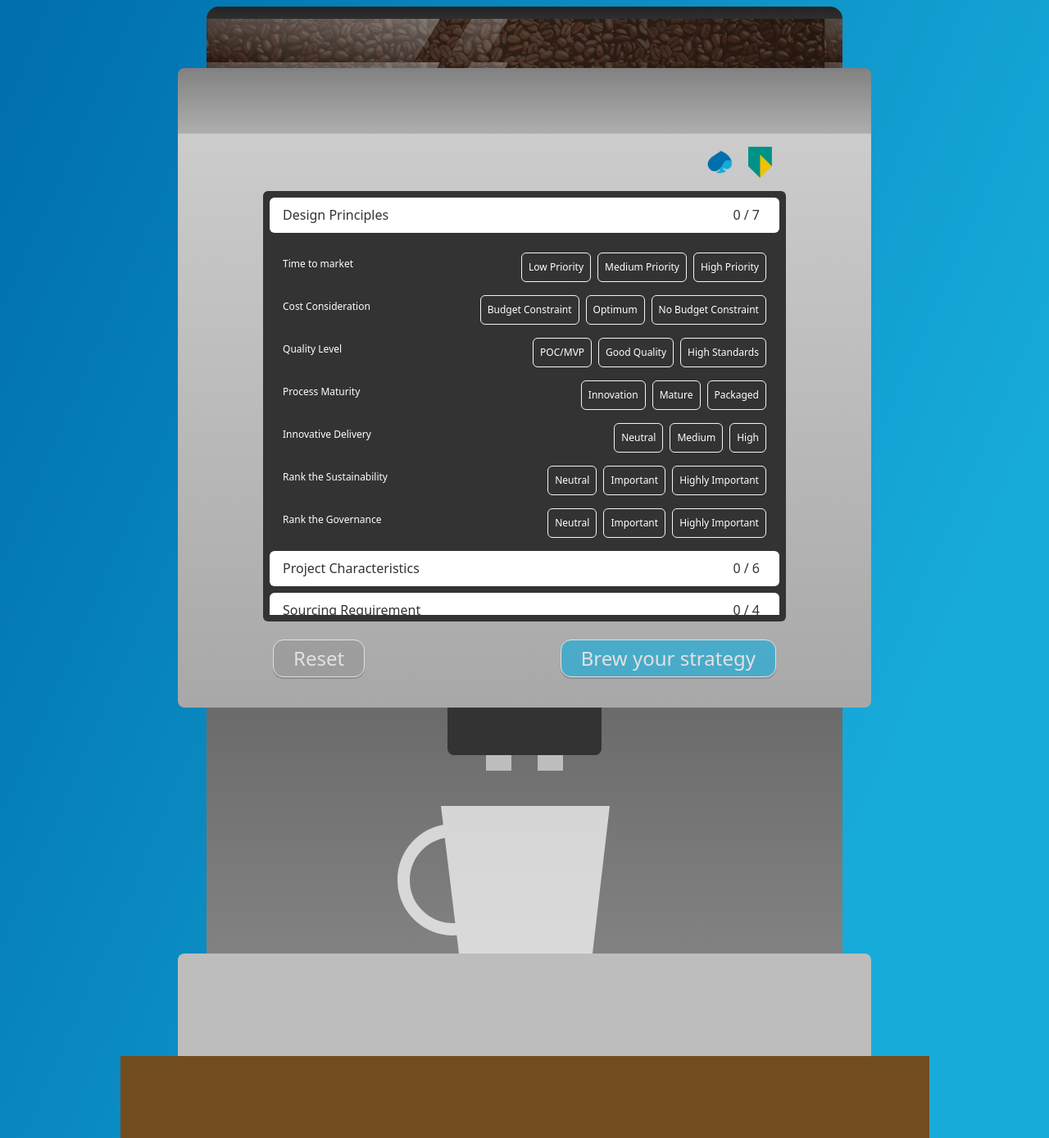
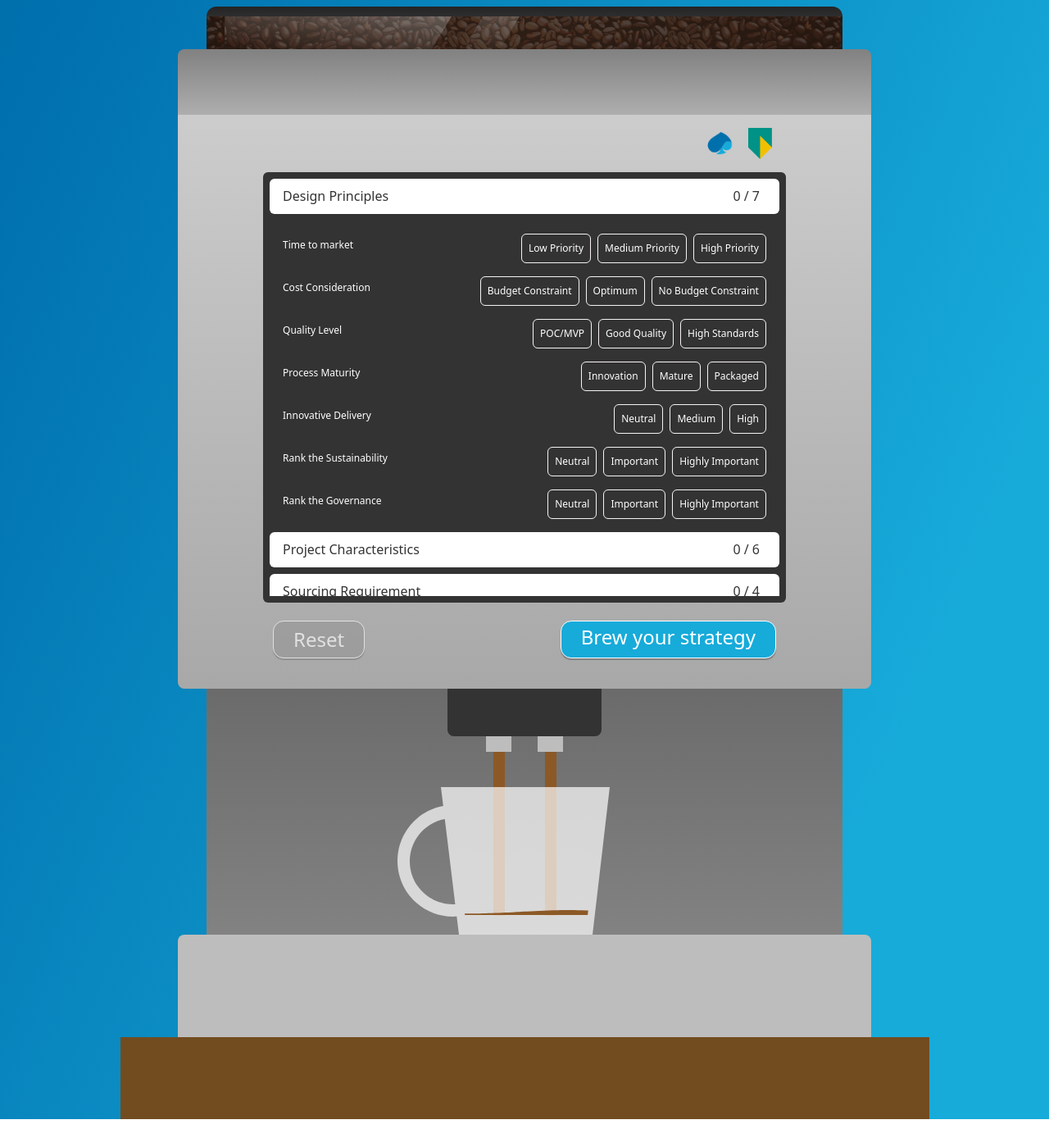
Before and after one commit to JMLatino/RightShore, a Vue app: page / in a window 1280 px wide. Shown: the whole page at 82% size. After the commit the page ends 1365 px from the top, so only its background shows below. Built offline with nearby package versions, Linux system fonts and the light colour scheme.

Commit message:
animation on fleek

```diff
--- a/src/App.vue
+++ b/src/App.vue
@@ -25,6 +25,8 @@
             </div>
           </div>
           <div class="middle-machine col-11 position-relative">
+            <div class="pour"></div>
+            <div class="pour"></div>
             <div class="outlets col-3 mx-auto position-relative">
               <div class="col-6 position-absolute top-100 start-50 translate-middle">
                 <div class="col-4 position-absolute"></div>
@@ -38,22 +40,24 @@
                   <path
                     d="M259 0H53L55.8218 23.0874C24.0777 28.8271 0 56.6017 0 90C0 127.555 30.4446 158 68 158C69.4425 158 70.8746 157.955 72.2948 157.867L75 180H238L259 0ZM57.7548 38.9028L70.4677 142.918C69.4854 142.972 68.496 143 67.5 143C38.5051 143 15 119.495 15 90.5C15 64.835 33.4162 43.4713 57.7548 38.9028Z"
                     fill="white" fill-opacity="0.7" />
-                  <clipPath id="coffee">
-                    <path d="M70 49H244L232.139 156H82.2489L70 49Z" fill="#3D2518" />
-                  </clipPath>
 
-                  <g clip-path="url(#coffee)">
+                  <mask id="coffee">
+                    <rect width="100%" height="100%" fill="black" />
+                    <path d="M70 49H244L232.139 156H82.2489L70 49Z" fill="white" />
+                  </mask>
+
+                  <g mask="url(#coffee)">
                     <g class="fill">
-                      <path id="waveShape" d="M300,300V2.5c0,0-0.6-0.1-1.1-0.1c0,0-25.5-2.3-40.5-2.4c-15,0-40.6,2.4-40.6,2.4
-    c-12.3,1.1-30.3,1.8-31.9,1.9c-2-0.1-19.7-0.8-32-1.9c0,0-25.8-2.3-40.8-2.4c-15,0-40.8,2.4-40.8,2.4c-12.3,1.1-30.4,1.8-32,1.9
-    c-2-0.1-20-0.8-32.2-1.9c0,0-3.1-0.3-8.1-0.7V300H300z" />
+                      <path id="waveShape"
+                        d="M395 300V2.5C395 2.5 394.02 2.4 393.203 2.4C393.203 2.4 351.553 0.1 327.053 0C302.553 0 260.74 2.4 260.74 2.4C240.65 3.5 211.25 4.2 208.637 4.3C205.37 4.2 176.46 3.5 156.37 2.4C156.37 2.4 114.23 0.1 89.73 0C65.23 0 23.09 2.4 23.09 2.4C3 3.5 -26.5633 4.2 -29.1767 4.3C-32.4433 4.2 -61.8433 3.5 -81.77 2.4C-81.77 2.4 -86.8333 2.1 -95 1.7V300H395Z" />
                     </g>
-                    <foreignObject x="100" y="100" width="115" height="50">
-                      <h4 id="recommendation" class="text-light text-center fw-bold" xmlns="http://www.w3.org/1999/xhtml">
-                      </h4>
+                    <foreignObject x="83" y="57" width="150" height="150">
+                      <p id="recommendation" class="text-center fw-bold" xmlns="http://www.w3.org/1999/xhtml">
+                      </p>
                     </foreignObject>
                   </g>
                 </svg>
+
               </div>
             </div>
             <!-- <img id="cappuccino" src="./assets/cappuccino.svg" alt="Cappuccino"> -->
@@ -97,15 +101,16 @@ html {
 }
 
 .lid {
-  height: 15px;
+  height: 12px;
   background: linear-gradient(180deg, #242424 0%, #2E2E2E 100%);
   border-top-left-radius: 20px;
   border-top-right-radius: 20px;
 }
 
 .beans {
-  height: 60px;
+  height: 40px;
   background: url('assets/coffeebeans.png');
+  background-position: 100% 100%;
 }
 
 svg#espresso,
@@ -130,6 +135,7 @@ svg#espresso,
 }
 
 .top-machine {
+  z-index: 1;
   background: linear-gradient(180deg, #CCCCCC 0%, #A8A8A8 100%);
   height: 700px;
   border-bottom-left-radius: 8px;
@@ -177,6 +183,7 @@ svg#espresso,
 }
 
 .outlets {
+  z-index: 1;
   height: 58px;
   background: #333333;
   border-radius: 0px 0px 8px 8px;
@@ -203,6 +210,10 @@ label,
   color: white;
 }
 
+#recommendation {
+  color: #d6d6d6;
+}
+
 @keyframes zoom-in-zoom-out {
   0% {
     transform: scale(0.5, 0.5);
@@ -219,26 +230,70 @@ label,
   animation-name: coffeeFill;
   animation-iteration-count: infinite;
   animation-timing-function: cubic-bezier(.2, .6, .8, .4);
-  animation-duration: 10s;
+  animation-duration: 5s;
   animation-fill-mode: forwards;
 }
 
-#coffee-cup .animate {
+#coffee-cup #waveShape {
+  animation-name: animate;
+  animation-iteration-count: infinite;
+  animation-timing-function: ease;
+  animation-duration: 1.2s;
+  fill: #8C5926;
+}
+
+.pour {
+  width: 14px;
+  height: 277px;
+  position: absolute;
+  bottom: 0;
+  top: 0;
+  background: #8C5926;
+  animation-name: pourAction;
   animation-timing-function: linear;
-  animation-duration: 0.5s;
-  fill: #8C5926;
-  stroke: #3D2518;
-  stroke-width: 10px;
+  animation-duration: 0.25s;
 }
+
+.pour:nth-child(1) {
+  left: 45.1%;
+}
+
+.pour:nth-child(2) {
+  left: 53.2%;
+}
+
+#recommendation {
+  color: #d6d6d6;
+}
+
 
 @keyframes coffeeFill {
   0% {
-    transform: translate(100px, 150px);
+    transform: translate(0, 150px);
   }
 
   100% {
-    transform: translate(0px, -15px);
+    transform: translate(0, -15px);
   }
 }
 
+@keyframes animate {
+  0% {
+    transform: translate(-150px, 0);
+  }
+
+  100% {
+    transform: translate(0, 0);
+  }
+}
+
+@keyframes pourAction {
+  0% {
+    transform: translateY(-100%);
+  }
+
+  100% {
+    transform: translateY(0);
+  }
+}
 </style>
--- a/src/assets/questions.json
+++ b/src/assets/questions.json
@@ -108,37 +108,32 @@
     "entries": [
       {
         "id": 18,
-        "question" : "Local core system or a R&D project",
-		    "answers"  : ["Yes", "No"]
-      },
-      {
-        "id": 19,
         "question" : "Required language",
 		    "answers"  : ["Dutch", "English"]
       },
       {
-        "id": 20,
-        "question" : "Type the documentation language",
+        "id": 19,
+        "question" : "Documentation language",
 		    "answers"  : ["Dutch", "English"]
       },
       {
-        "id": 21,
+        "id": 20,
         "question" : "Data requirement standards",
 		    "answers"  : ["National", "European", "International"]
       },
       {
-        "id": 22,
+        "id": 21,
         "question" : "Compliance and Regulation standards",
 		    "answers"  : ["National", "European", "International"]
       },
       {
-        "id": 23,
-        "question" : "Type your technology type",
+        "id": 22,
+        "question" : "Technology type",
 		    "answers"  : ["Legacy", "New"]
       },
       {
-        "id": 24,
-        "question": "Type your tech category",
+        "id": 23,
+        "question": "Tech category",
         "answers": ["Data Science", "Data Engineering", "Fullstack"]
       }
     ]
--- a/src/components/BrewCoffee.vue
+++ b/src/components/BrewCoffee.vue
@@ -3,7 +3,7 @@
     <button type="button" :disabled="!isReset" class="btn btn-reset mb-3 px-4 py-1" @click="handleReset">
       Reset
     </button>
-    <button type="button" :disabled="!isComplete" tabindex="0" class="btn btn-custom mb-3 px-4 py-1" @click="brewStrategy">
+    <button type="button" :disabled="isComplete" tabindex="0" class="btn btn-custom mb-3 px-4 pt-0" @click="brewStrategy">
       Brew your strategy
     </button>
   </div>
@@ -14,7 +14,7 @@ import { usePreferencesStore } from '../store/preferences'
 export default {
   data() {
     return {
-      coffeeResults: ['Onshore', 'Nearshore', 'Offshore'],
+      coffeeResults: ['Onshore Heavy with some Offshore presence', 'Nearshore Heavy with some Offshore presence', 'Offshore Heavy with some Offshore presence'],
     }
   },
   methods: {
@@ -23,10 +23,11 @@ export default {
       for (let i = 0; i < radioBtn.length; i++) {
         radioBtn[i].checked = false;
       }
-      this.answers = {}
+      // this.answers = {}
       document.getElementById('recommendation').innerHTML = "";
       document.getElementById('waveShape').classList.remove('animate');
-      console.log(this.answers)
+      // usePreferencesStore.$reset
+      console.log('this is the state', this.preferences.answers)
     },
     brewStrategy() {
       window.scrollTo(0, document.body.scrollHeight);
--- a/src/components/Category.vue
+++ b/src/components/Category.vue
@@ -24,16 +24,17 @@ import Entry from './Entry.vue'
 import { usePreferencesStore } from '../store/preferences'
 export default {
   components: { Entry },
+  data() {
+    return {
+    }
+  },
   props: ['category', 'name'],
   computed: {
     currentCount() {
-      // return console.log(Object.keys(this.preferences.answers).length)
-      return this.preferences.answered(this.category.catIndex)
-      // return Object.keys(this.preferences.answers).length
-      // return this.preferences.answered(Object.keys(this.preferences.answers).length)
+      return this.preferences.answered(this.category.catIndex);
+      // return Object.keys(this.preferences.answers).length;
     },
     isFilledIn() {
-      console.log('isfilledin ', this.preferences.answered(this.category.catIndex) === this.category.entries.length)
       return this.preferences.answered(this.category.catIndex) === this.category.entries.length
     }
   },
--- a/src/components/Entry.vue
+++ b/src/components/Entry.vue
@@ -25,7 +25,7 @@ export default {
     },
     markChecked(e) {
       document.getElementById(e.target.id).checked = true;
-      console.log(e.target);
+      // console.log(e.target);
     }
   },
   setup() {
--- a/src/store/preferences.js
+++ b/src/store/preferences.js
@@ -13,6 +13,7 @@ export const usePreferencesStore = defineStore({
     answered: (state) => {
       return (catIndex) => {
         const countAnswered = state.preferences[catIndex].entries.filter((element) => element.answered === true)
+        console.log('countAnswered', countAnswered.length)
         return countAnswered.length
       }
     },
@@ -30,16 +31,18 @@ export const usePreferencesStore = defineStore({
     toggleCoffee() {
       this.isCoffee = true;
     },
-    handleReset() {
-      const radioBtn = document.getElementsByClassName("btn-check")
-      for (let i = 0; i < radioBtn.length; i++) {
-        radioBtn[i].checked = false;
-      }
-      this.answers = {}
-      document.getElementById('recommendation').innerHTML = "";
-      document.getElementById('waveShape').classList.remove('animate');
-      console.log(this.answers)
-    },
+    // handleReset() {
+    //   const radioBtn = document.getElementsByClassName("btn-check")
+    //   for (let i = 0; i < radioBtn.length; i++) {
+    //     radioBtn[i].checked = false;
+    //   }
+    //   this.answers = {}
+    //   // this.preferences.answered(this.category.catIndex)
+
+    //   document.getElementById('recommendation').innerHTML = "";
+    //   document.getElementById('waveShape').classList.remove('animate');
+    //   console.log('handleReset')
+    // },
     handleClick(){
       document.getElementById('waveShape').classList.add('animate');
     }
```
Also changed, not shown: src/assets/beans-bg.png (deleted).
